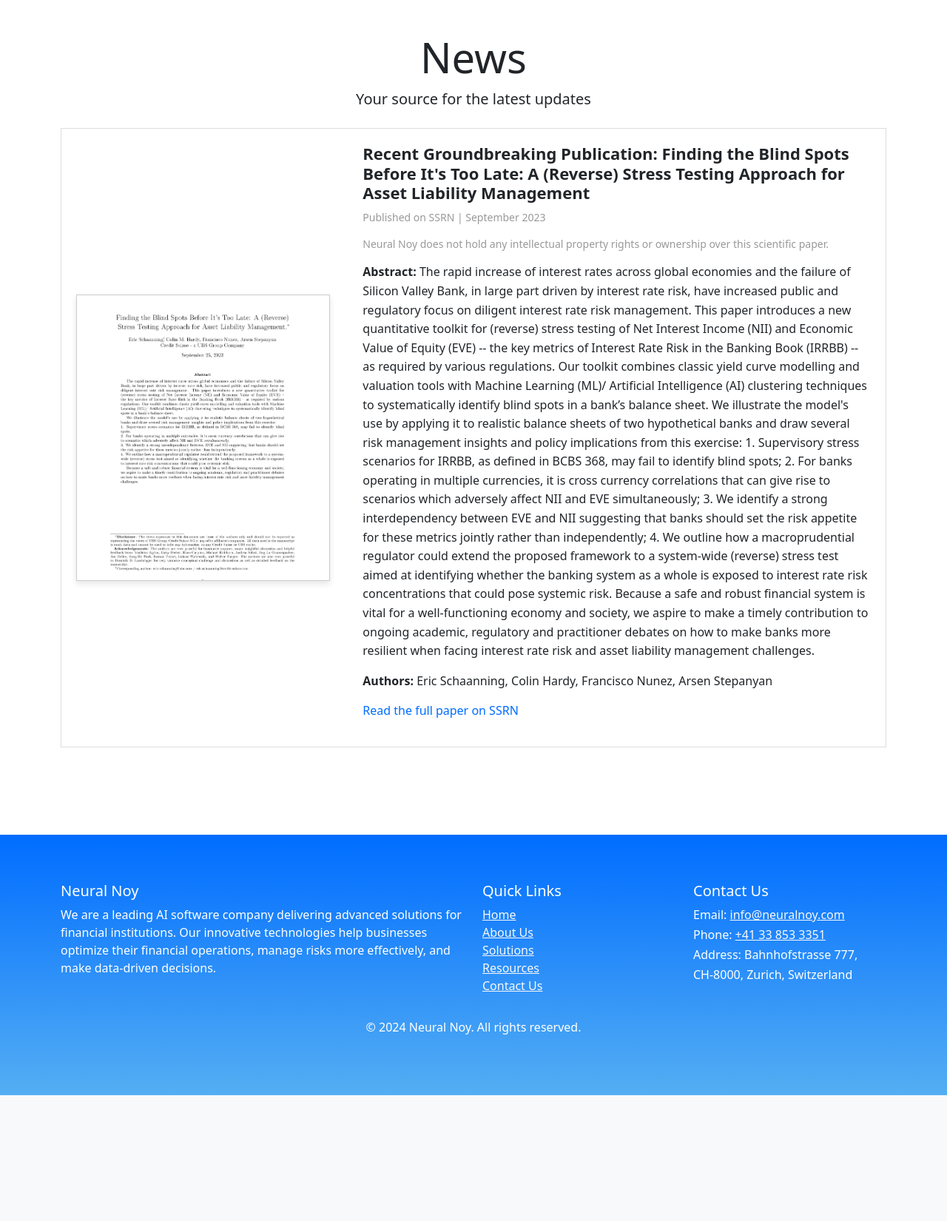
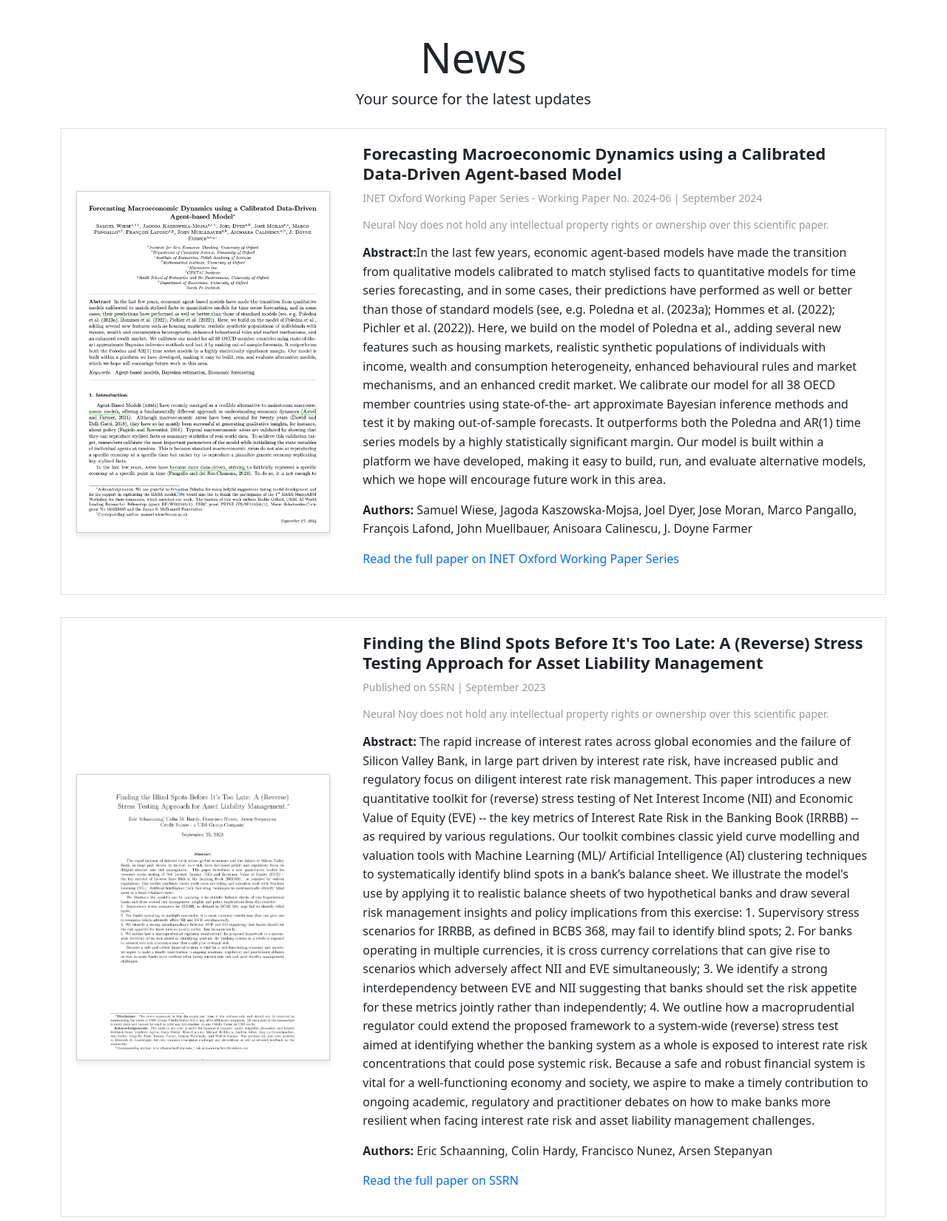
Before and after one commit to neuralnoy/nn, a Django app: page /resources/ in a window 1280 px wide. Shown: the part 270-1920 px from the top of the page at 74% size. Before the commit the page ends 1750 px from the top, so only its background shows below. Run offline with Django 4.2, Linux system fonts and the light colour scheme.

Commit message:
additional papers added

```diff
--- a/templates/resources.html
+++ b/templates/resources.html
@@ -8,6 +8,49 @@
         <h1 class="display-4">News</h1>
         <p class="lead">Your source for the latest updates</p>
     </div>
+
+
+
+    <!-- Main article about your INEX paper -->
+    <div class="news-article">
+        <div class="row">
+            <!-- Left: Paper screenshot -->
+            <div class="col-left">
+                <a href="https://www.inet.ox.ac.uk/publications/no-2024-06-forecasting-macroeconomic-dynamics-using-a-calibrated-data-driven-agent-based-model" target="_blank">
+                    <img src="{% static 'images/paper-screenshot-1.png' %}" alt="SSRN Paper Screenshot" class="paper-image">
+                </a>
+            </div>
+
+            <!-- Right: Paper details -->
+            <div class="col-right">
+                <h2 class="article-title">Forecasting Macroeconomic Dynamics using a Calibrated Data-Driven Agent-based Model</h2>
+                <p class="article-meta">INET Oxford Working Paper Series - Working Paper No.
+                    2024-06 | September 2024</p>
+                <p class="article-meta">Neural Noy does not hold any intellectual property rights or ownership over this scientific paper.</p>
+
+                <div class="article-details">
+                    <p><strong>Abstract:</strong>In the last few years, economic agent-based models have made the transition from qualitative
+                        models calibrated to match stylised facts to quantitative models for time series forecasting, and in some
+                        cases, their predictions have performed as well or better than those of standard models (see, e.g. Poledna
+                        et al. (2023a); Hommes et al. (2022); Pichler et al. (2022)). Here, we build on the model of Poledna et al.,
+                        adding several new features such as housing markets, realistic synthetic populations of individuals with
+                        income, wealth and consumption heterogeneity, enhanced behavioural rules and market mechanisms, and
+                        an enhanced credit market. We calibrate our model for all 38 OECD member countries using state-of-the-
+                        art approximate Bayesian inference methods and test it by making out-of-sample forecasts. It outperforms
+                        both the Poledna and AR(1) time series models by a highly statistically significant margin. Our model is
+                        built within a platform we have developed, making it easy to build, run, and evaluate alternative models,
+                        which we hope will encourage future work in this area.</p>
+
+                    <p><strong>Authors:</strong> Samuel Wiese, Jagoda Kaszowska-Mojsa, Joel Dyer, Jose Moran, Marco Pangallo, François Lafond, John Muellbauer, Anisoara Calinescu, J. Doyne Farmer</p>
+
+                    <p><a href="https://www.inet.ox.ac.uk/publications/no-2024-06-forecasting-macroeconomic-dynamics-using-a-calibrated-data-driven-agent-based-model" target="_blank" class="read-more-link">Read the full paper on INET Oxford Working Paper Series</a></p>
+                </div>
+            </div>
+        </div>
+    </div>
+
+
+
 
     <!-- Main article about your SSRN paper -->
     <div class="news-article">
@@ -21,7 +64,7 @@
 
             <!-- Right: Paper details -->
             <div class="col-right">
-                <h2 class="article-title">Recent Groundbreaking Publication: Finding the Blind Spots Before It's Too Late: A (Reverse) Stress Testing Approach for Asset Liability Management</h2>
+                <h2 class="article-title">Finding the Blind Spots Before It's Too Late: A (Reverse) Stress Testing Approach for Asset Liability Management</h2>
                 <p class="article-meta">Published on SSRN | September 2023</p>
                 <p class="article-meta">Neural Noy does not hold any intellectual property rights or ownership over this scientific paper.</p>
 
@@ -49,4 +92,47 @@
             </div>
         </div>
     </div>
+
+
+
+    <!-- Main article about your SSRN paper -->
+    <div class="news-article">
+        <div class="row">
+            <!-- Left: Paper screenshot -->
+            <div class="col-left">
+                <a href="https://arxiv.org/abs/2404.19756" target="_blank">
+                    <img src="{% static 'images/paper-screenshot-2.png' %}" alt="SSRN Paper Screenshot" class="paper-image">
+                </a>
+            </div>
+
+            <!-- Right: Paper details -->
+            <div class="col-right">
+                <h2 class="article-title">KAN: Kolmogorov-Arnold Networks</h2>
+                <p class="article-meta">Published on arXiv | Jun 2024</p>
+                <p class="article-meta">Neural Noy does not hold any intellectual property rights or ownership over this scientific paper.</p>
+
+                <div class="article-details">
+                    <p><strong>Abstract:</strong> Inspired by the Kolmogorov-Arnold representation theorem, we propose Kolmogorov-
+                        Arnold Networks (KANs) as promising alternatives to Multi-Layer Perceptrons (MLPs).
+                        While MLPs have fixed activation functions on nodes (“neurons”), KANs have learnable
+                        activation functions on edges (“weights”). KANs have no linear weights at all - every
+                        weight parameter is replaced by a univariate function parametrized as a spline. We show
+                        that this seemingly simple change makes KANs outperform MLPs in terms of accuracy
+                        and interpretability, on small-scale AI + Science tasks. For accuracy, smaller KANs can
+                        achieve comparable or better accuracy than larger MLPs in function fitting tasks. Theoretically and empirically, KANs possess faster neural scaling laws than MLPs. For inter-
+                        pretability, KANs can be intuitively visualized and can easily interact with human users.
+                        Through two examples in mathematics and physics, KANs are shown to be useful “collaborators” helping scientists (re)discover mathematical and physical laws. In summary, KANs
+                        are promising alternatives for MLPs, opening opportunities for further improving today's
+                        deep learning models which rely heavily on MLPs.</p>
+
+                    <p><strong>Authors:</strong> Ziming Liu, Yixuan Wang, Sachin Vaidya, Fabian Ruehle, James Halverson, Marin Soljačić, Thomas Y. Hou, Max Tegmark</p>
+
+                    <p><a href="https://arxiv.org/abs/2404.19756" target="_blank" class="read-more-link">Read the full paper on SSRN</a></p>
+                </div>
+            </div>
+        </div>
+    </div>
+
+
+
 {% endblock %}
```
Also changed, not shown: static/images/paper-screenshot-1.png (added), static/images/paper-screenshot-2.png (added).
